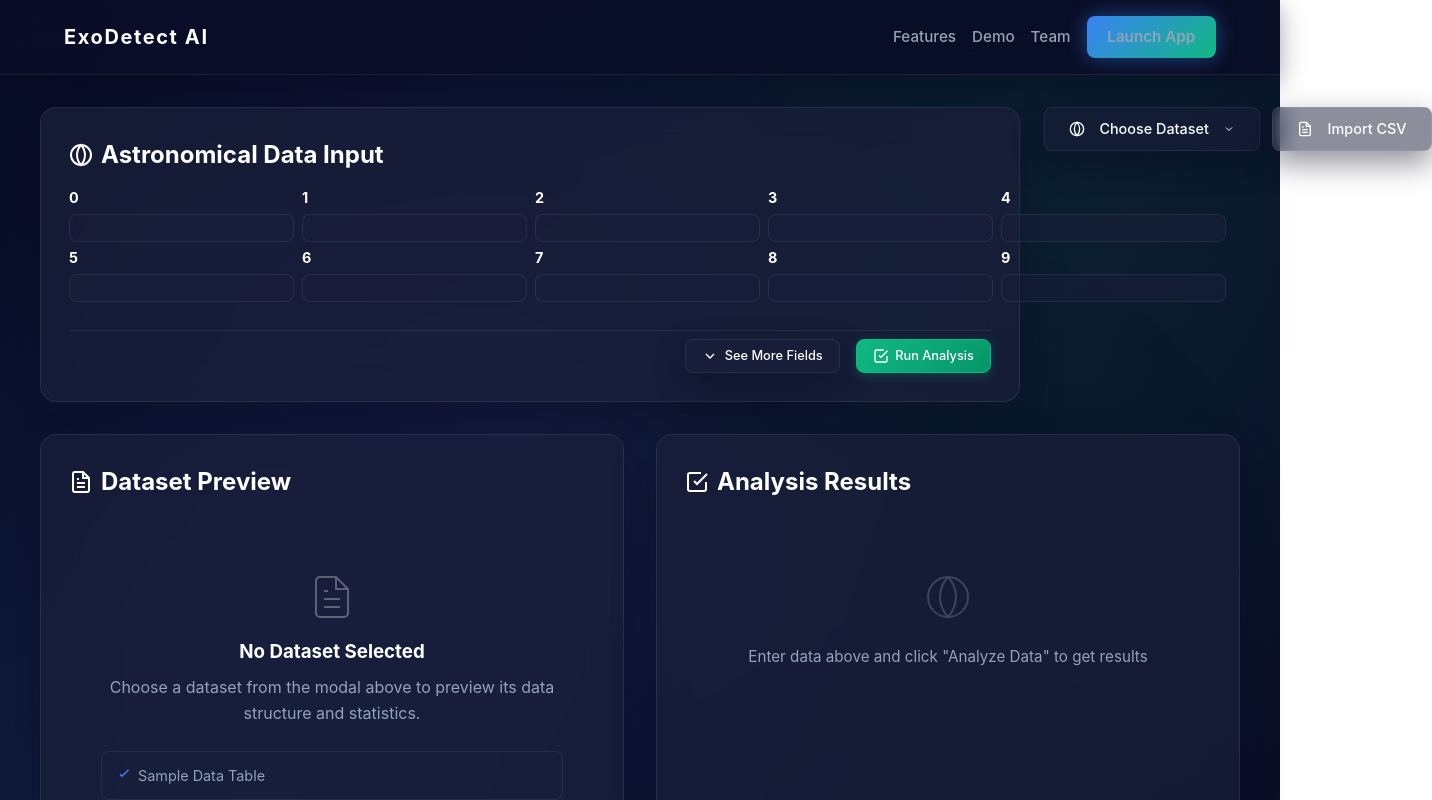
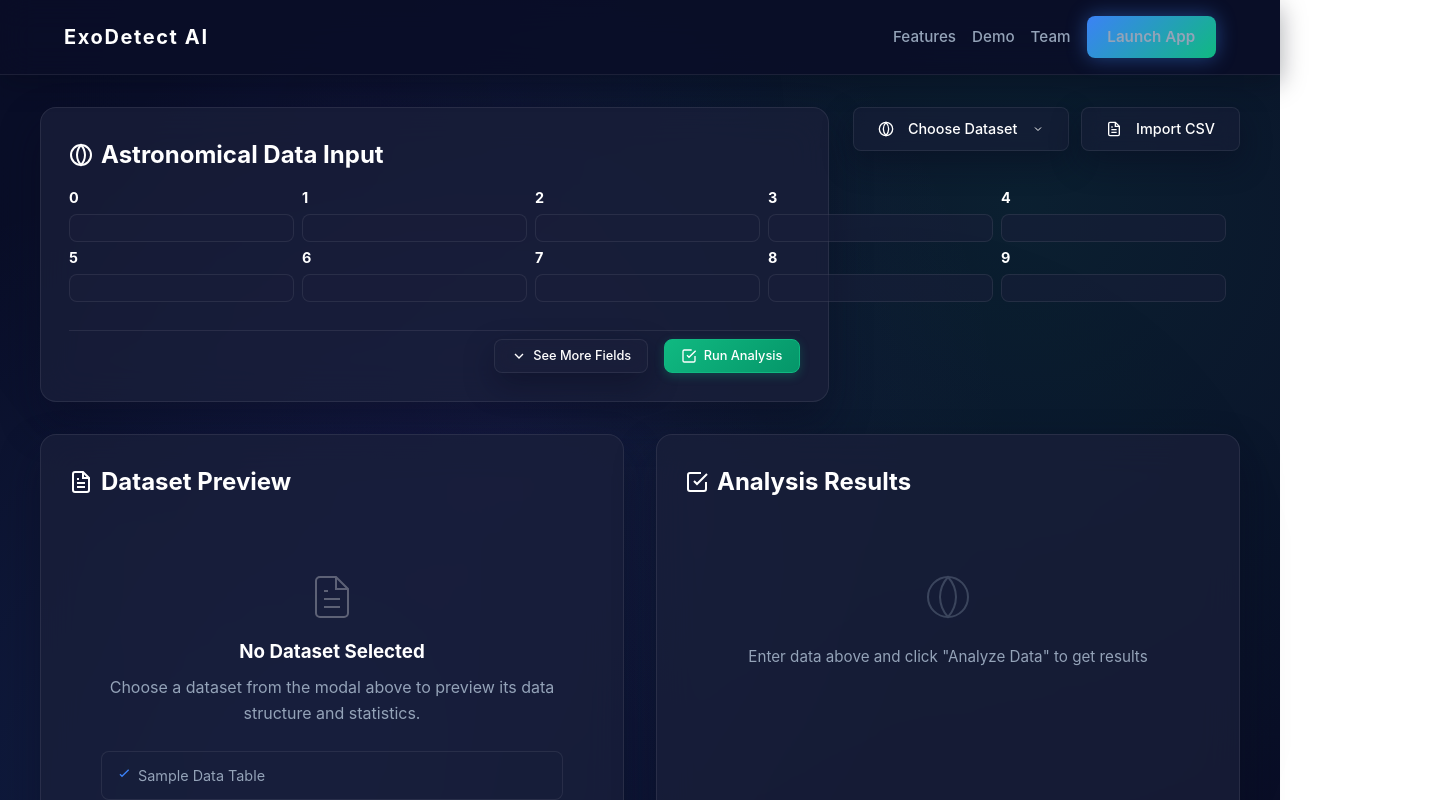
Before and after one commit to ChzCharbel/nasa_space_apps2025, a React (Vite) app in the folder front-2/: page /dashboard in a window 1280 px wide. Shown: the top 800 px of the page, 1432 px wide, since content can reach past the window. Built offline with nearby package versions, Linux system fonts and the light colour scheme.

Commit message:
reput form comp styles

```diff
--- a/front-2/src/pages/dashboard/styles/formStyles.css
+++ b/front-2/src/pages/dashboard/styles/formStyles.css
@@ -7,6 +7,7 @@
 /* Top section - 4 columns, denser grid */
 .top-fields-grid {
   display: grid;
+  max-width: 20rem;
   grid-template-columns: repeat(5, 1fr);
   gap: 0.5rem; /* Reduced spacing */
   margin-bottom: 0.5rem;
@@ -30,7 +31,7 @@
 
 .secondary-fields-grid {
   display: grid;
-    grid-template-columns: repeat(4, 1fr);
+  grid-template-columns: repeat(5, 1fr);
   gap: 0.5rem;
   padding-top: 0.5rem;
   border-top: 1px solid var(--glass-border);
```
Lines whose indentation alone changed are shown as unchanged.
